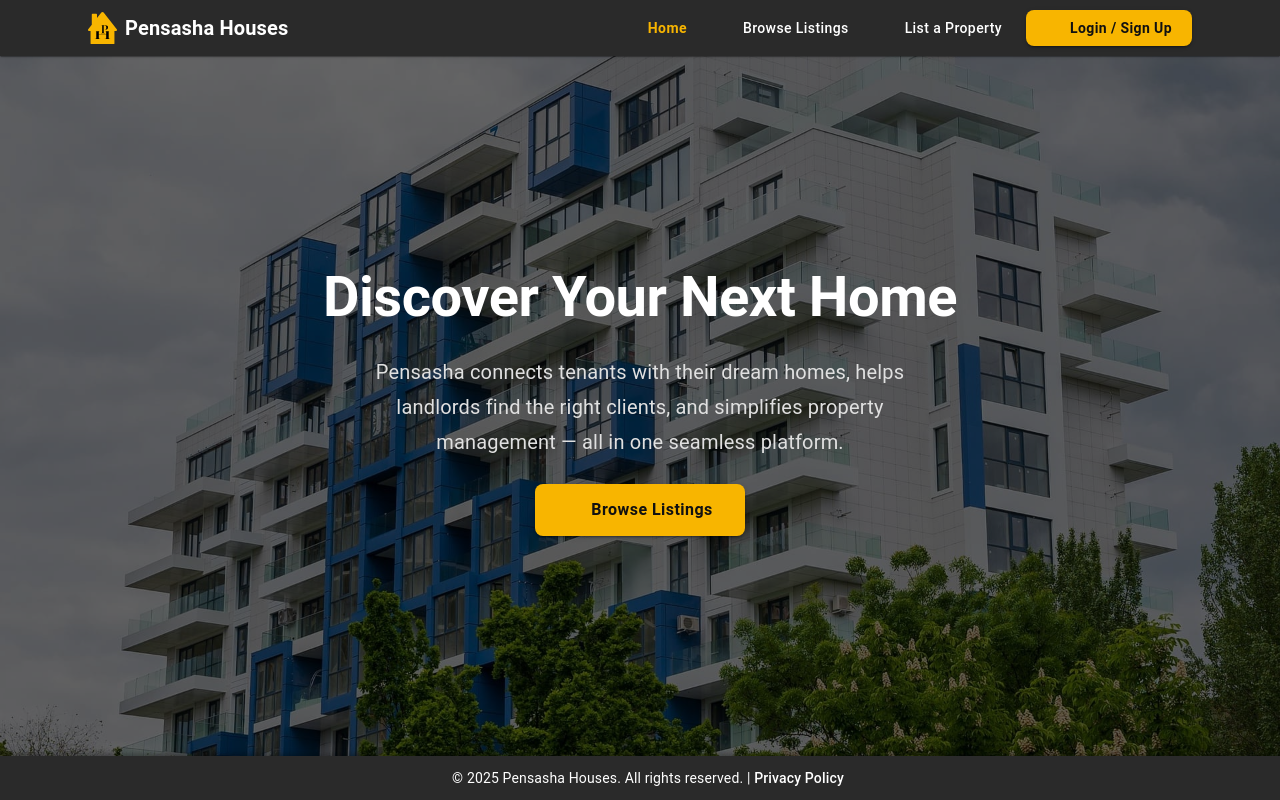
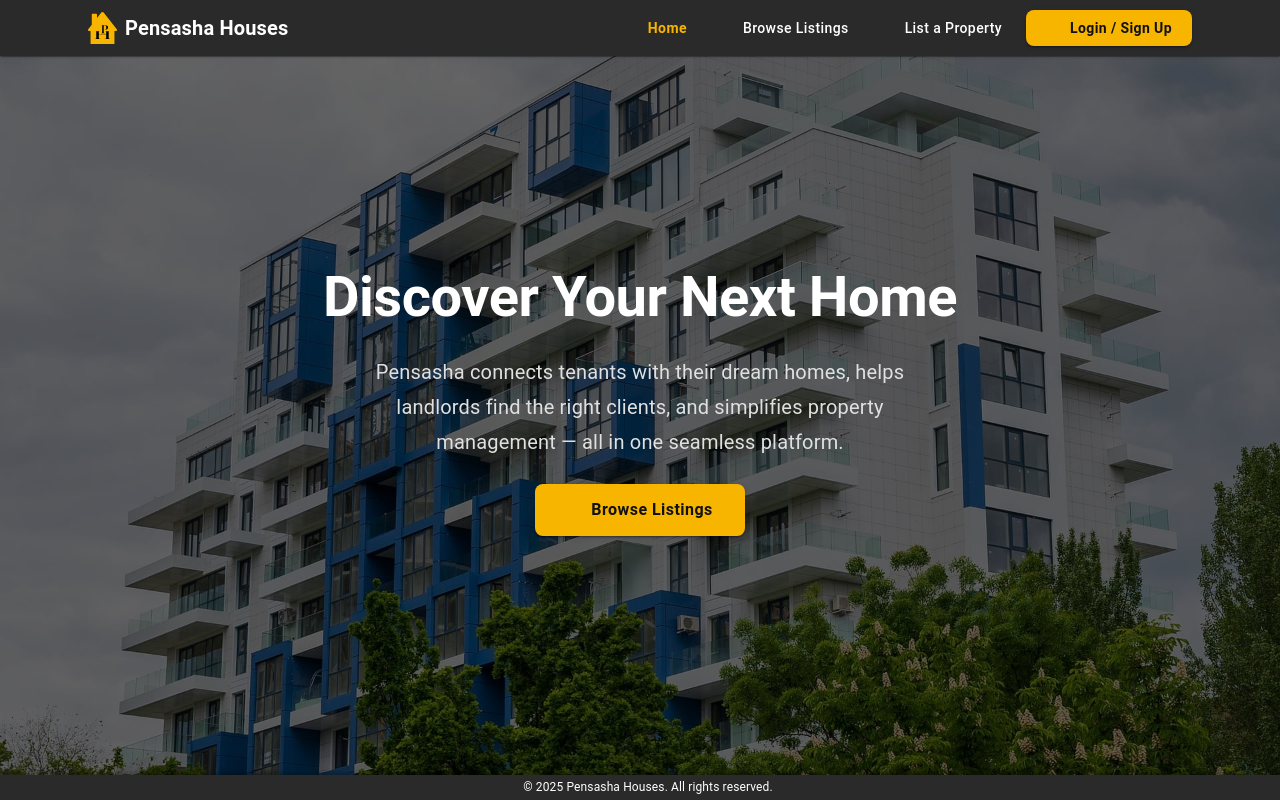
Before and after one commit to Sobunge/pensasha-houses, a React (Create React App) app in the folder frontend/: page / in a window 1280 px wide. Shown: the top 800 px of the page. Built offline with nearby package versions, Linux system fonts and the light colour scheme; some icons are missing.

Commit message:
Updating the main footer

```diff
--- a/frontend/src/components/MainFooter.jsx
+++ b/frontend/src/components/MainFooter.jsx
@@ -1,10 +1,7 @@
 import React from "react";
-import { Box, Typography, Link, useMediaQuery, useTheme } from "@mui/material";
+import { Box, Typography } from "@mui/material";
 
 function MainFooter() {
-  const theme = useTheme();
-  const isMobile = useMediaQuery(theme.breakpoints.down("sm"));
-
   return (
     <Box
       component="footer"
@@ -16,34 +13,16 @@ function MainFooter() {
         bgcolor: "#2A2A2A",
         color: "#fff",
         textAlign: "center",
-        py: { xs: 1, sm: 1.5 },
+        py: 0.5, // compact vertical padding
         px: 1,
         boxShadow: "0 -2px 5px rgba(0,0,0,0.3)",
         zIndex: 1200,
-        fontSize: { xs: "0.75rem", sm: "0.875rem" },
+        fontSize: "0.75rem", // fixed small font
       }}
     >
-      {isMobile ? (
-        <Typography variant="body2">
-          © {new Date().getFullYear()} Pensasha Houses. All rights reserved.
-        </Typography>
-      ) : (
-        <Typography variant="body2">
-          © {new Date().getFullYear()} Pensasha Houses. All rights reserved. |{" "}
-          <Link
-            href="#"
-            underline="hover"
-            sx={{
-              color: "#fff",
-              fontWeight: 500,
-              transition: "color 0.2s",
-              "&:hover": { color: "#f8b500" },
-            }}
-          >
-            Privacy Policy
-          </Link>
-        </Typography>
-      )}
+      <Typography variant="body2" sx={{ fontSize: "inherit" }}>
+        © {new Date().getFullYear()} Pensasha Houses. All rights reserved.
+      </Typography>
     </Box>
   );
 }
```
